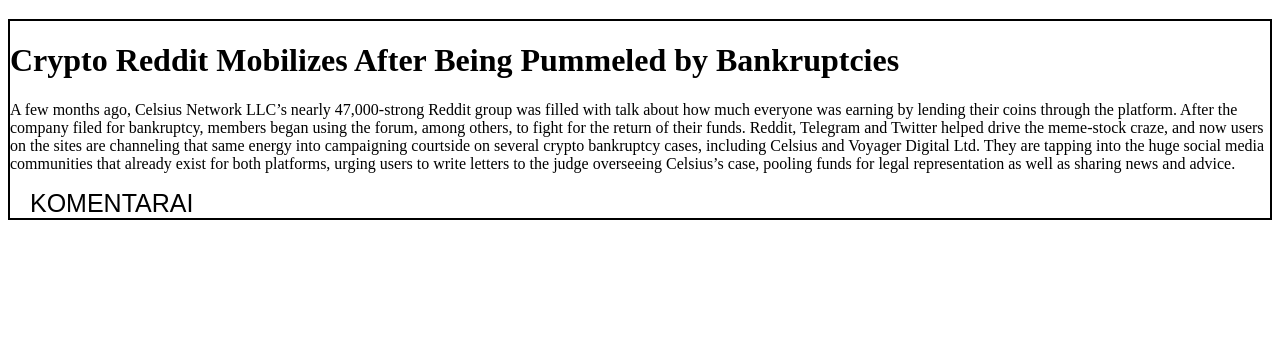
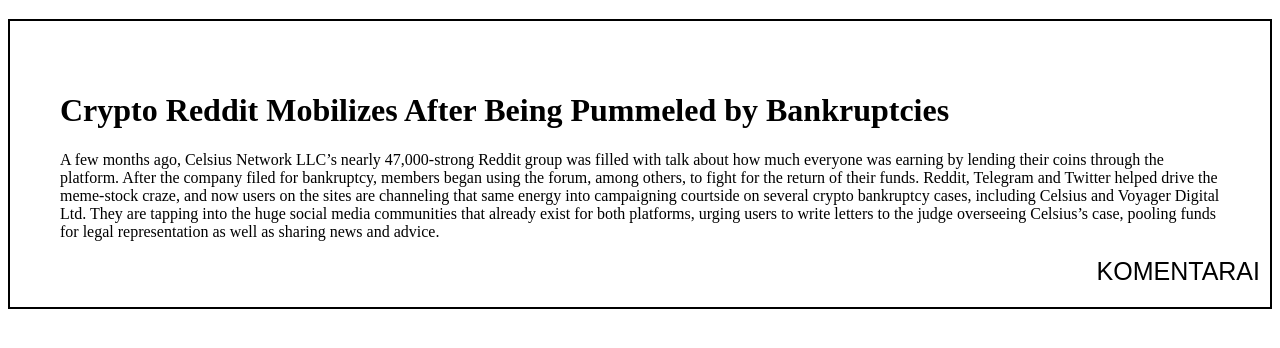
Before and after one commit to aistyte111/Naujienu_Puslapis, a plain HTML site: page index.html in a window 1280 px wide. Shown: the part 92-440 px from the top of the page. Drawn offline with Linux system fonts and the light colour scheme.

Commit message:
"Komentarai" lygiavimas

```diff
--- a/styles.css
+++ b/styles.css
@@ -47,4 +47,9 @@ nav ul li input{
 .divas{
     border: 2px solid black;
     margin-top: 20px;
+    padding: 50px;
 }
+#komentarai {
+    position: absolute;
+    right: 20px;
+}
```
